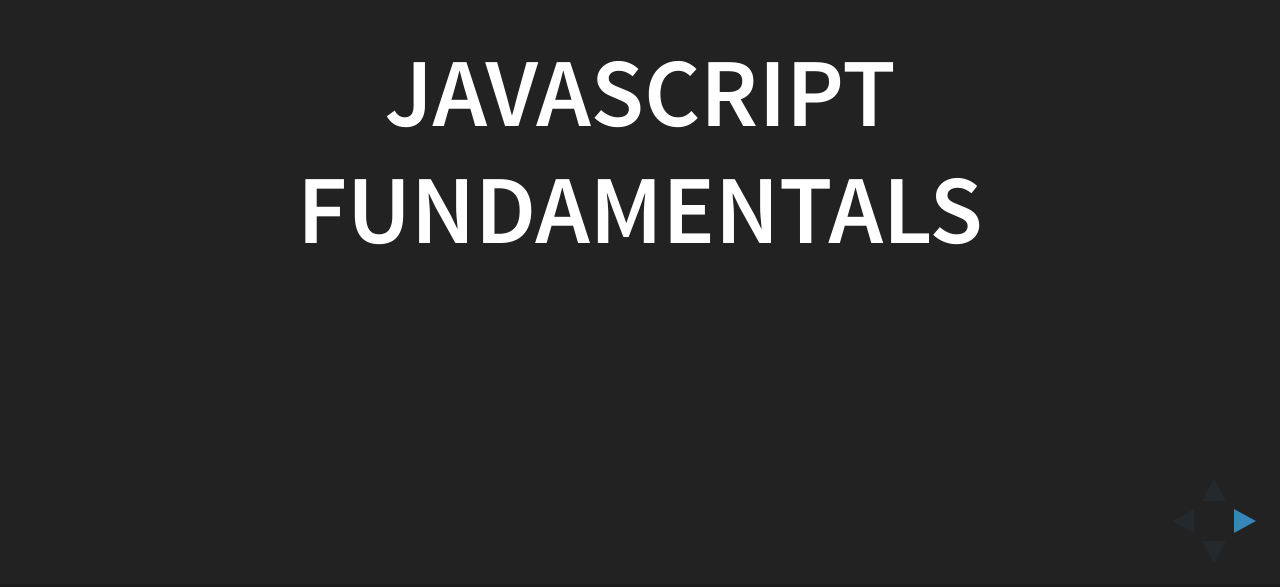
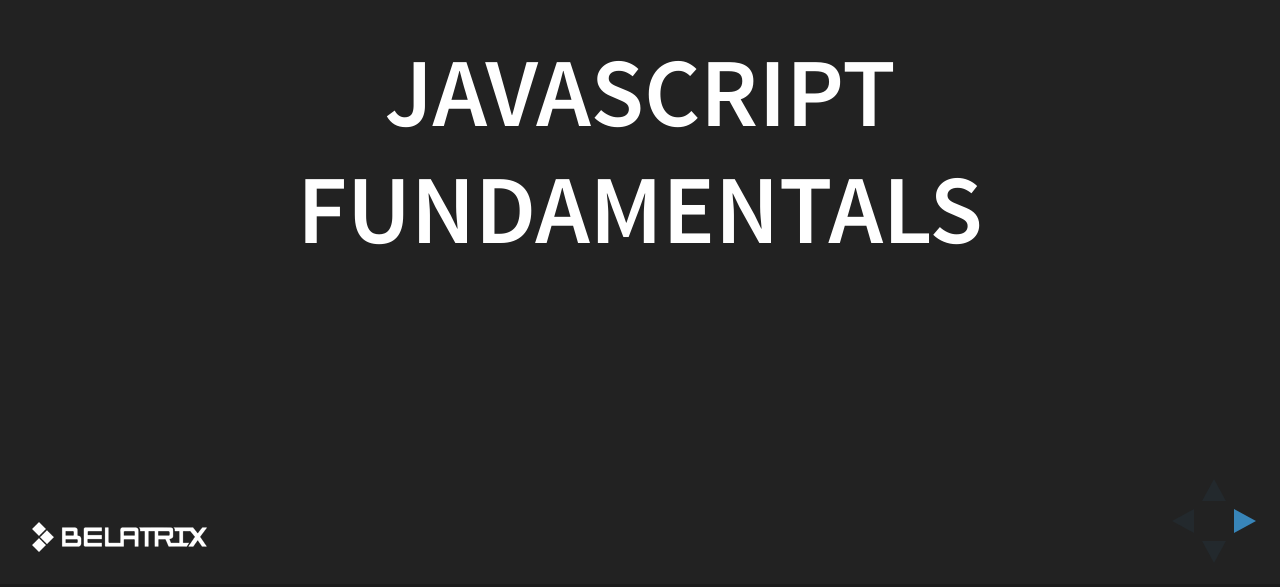
Before and after one commit to MatiasBerlot/javascriptFundamentals, a plain HTML site: page JavascriptFundamentals.html in a window 1280 px wide. Shown: the part 213-800 px from the top of the page. Drawn offline with Linux system fonts and the light colour scheme.

Commit message:
belatrix logo

```diff
--- a/JavascriptFundamentals.html
+++ b/JavascriptFundamentals.html
@@ -4,18 +4,12 @@
 <head>
     <meta charset="utf-8">
 
-    <title>reveal.js – The HTML Presentation Framework</title>
+    <title>Javascript Fundamentals</title>
 
-    <meta name="description" content="A framework for easily creating beautiful presentations using HTML">
-    <meta name="author" content="Hakim El Hattab">
-
-    <meta name="apple-mobile-web-app-capable" content="yes">
-    <meta name="apple-mobile-web-app-status-bar-style" content="black-translucent">
-
-    <meta name="viewport" content="width=device-width, initial-scale=1.0, maximum-scale=1.0, user-scalable=no">
 
     <link rel="stylesheet" href="css/reveal.css">
     <link rel="stylesheet" href="css/theme/black.css" id="theme">
+    <link rel="stylesheet" href="css/reveal-override.css">
 
     <!-- Theme used for syntax highlighting of code -->
     <link rel="stylesheet" href="lib/css/zenburn.css">
--- /dev/null
+++ b/css/reveal-override.css
@@ -0,0 +1,5 @@
+body:after {
+content: url(../img/img_logo_white.png);
+position: fixed;
+bottom: 2em;
+left: 2em; }
```
Also changed, not shown: img/img_logo_white.png (added).
